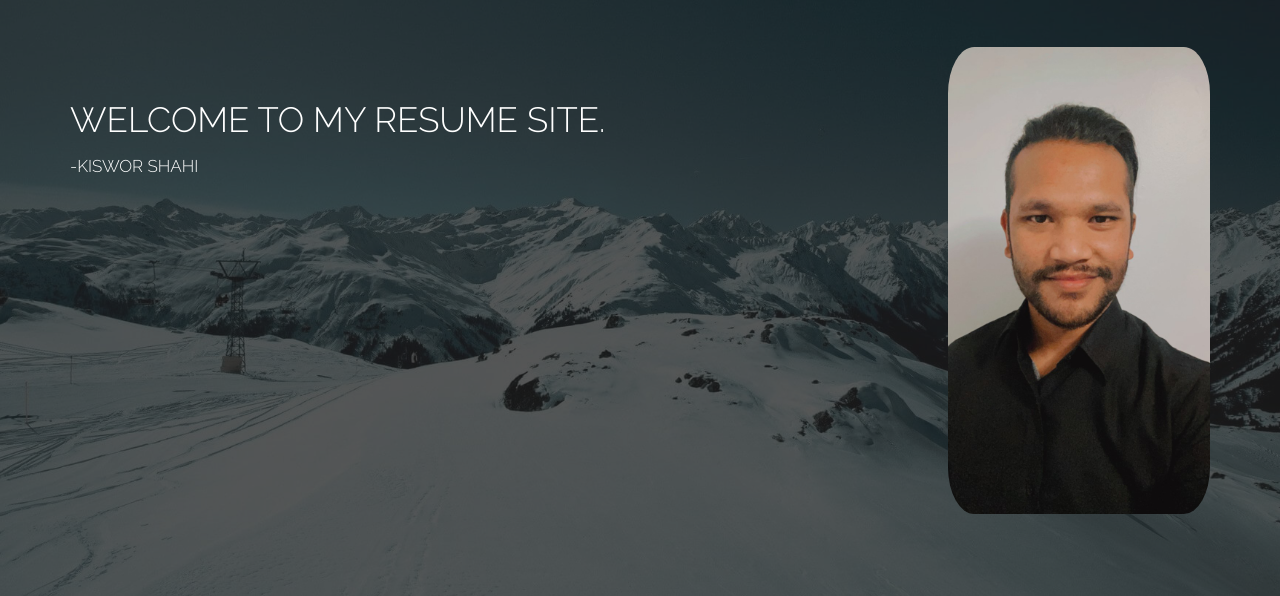
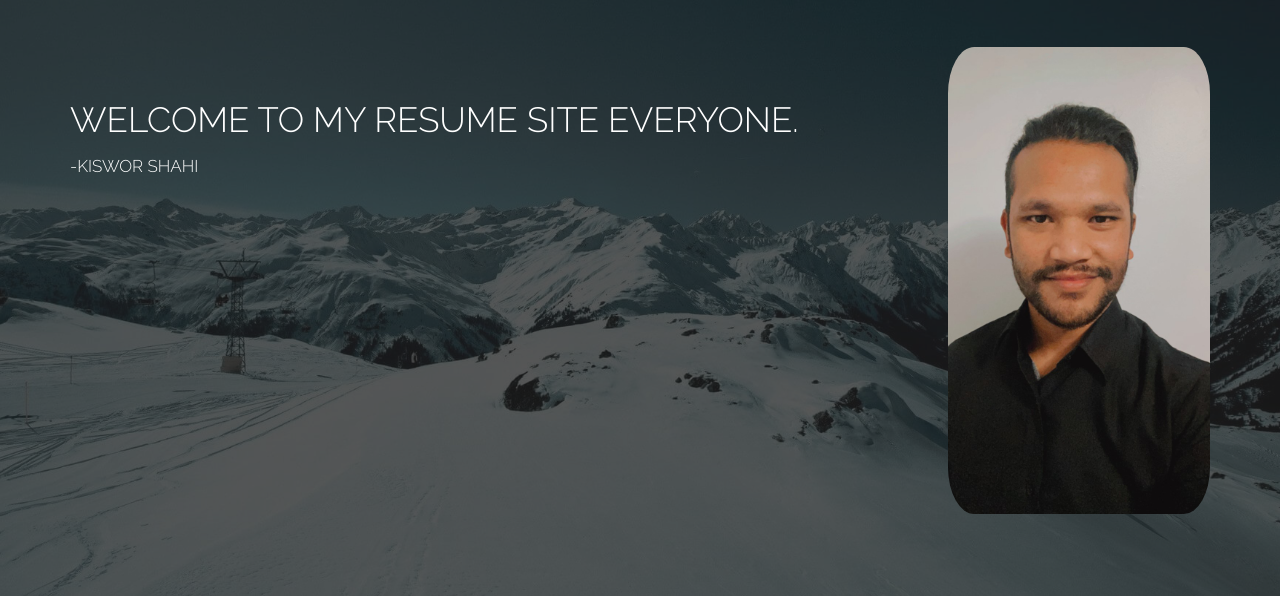
Before and after one commit to rowsik/rowsik.github.io, a plain HTML site: page index.html in a window 1280 px wide. Shown: the part 202-798 px from the top of the page. Drawn offline with Linux system fonts and the light colour scheme.

Commit message:
Update index.html

```diff
--- a/index.html
+++ b/index.html
@@ -14,6 +14,7 @@
         <meta name="keywords" content="web, design, html, css, html5, css3, javascript, jquery, bootstrap, development">
 
         <meta name="viewport" content="width=device-width, initial-scale=1">
+
 
 
          <!-- Google Fonts -->
@@ -118,7 +119,7 @@
                             <div class="header-text">
 
                                 <!-- Title & Description -->
-                                <h1> Welcome to my Resume site.</h1>
+                                <h1> Welcome to my Resume site Everyone.</h1>
                                 <p> -KISWOR SHAHI </p>
 
                             </div>
```
